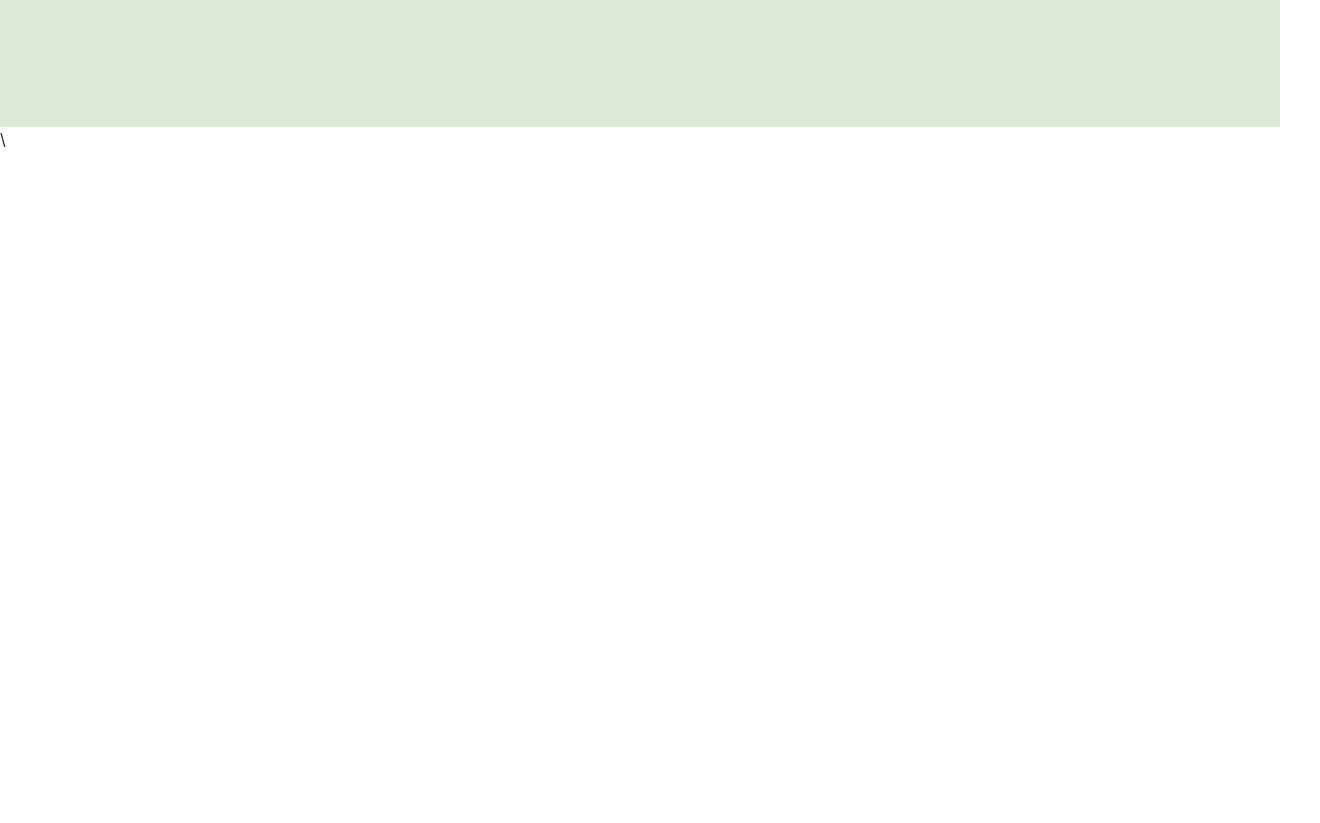
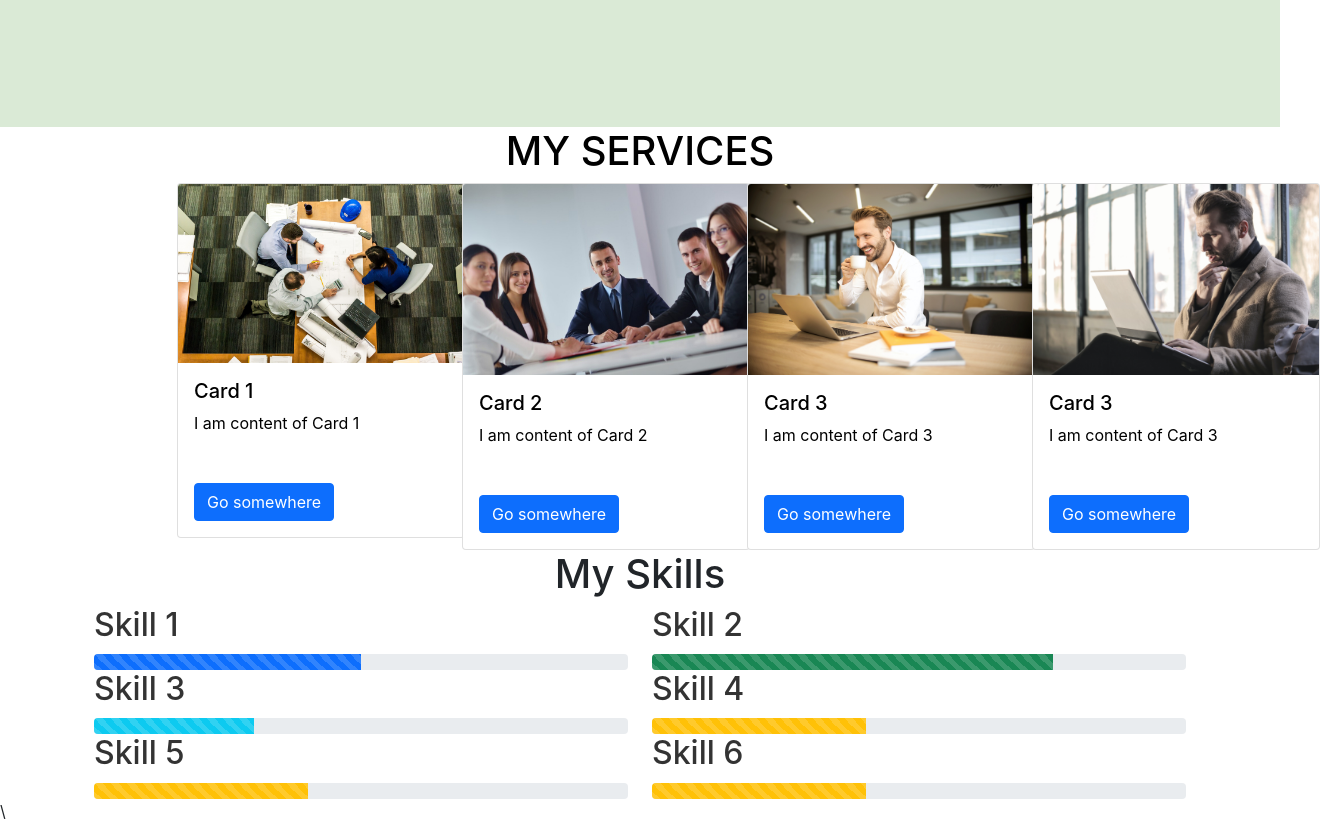
Before and after one commit to Hassam009/My-Personal-Portfolio-Website, a React (Create React App) app in the folder portfolio-website/: page / in a window 1280 px wide. Shown: the part 529-1352 px from the top of the page, 1320 px wide, since content can reach past the window. Before the commit the page ends 800 px from the top, so only its background shows below. Built offline with nearby package versions, Linux system fonts and the light colour scheme.

Commit message:
Progress Bar is added

```diff
--- a/portfolio-website/src/Component/Home.js
+++ b/portfolio-website/src/Component/Home.js
@@ -1,7 +1,8 @@
 import React from "react";
 
 import styled from "styled-components";
-
+import Services from "./Services";
+import Skills from "./Skills";
 const Home = () => {
   const Wrapper = styled.section`
   .heroSection {
@@ -58,7 +59,10 @@ const Home = () => {
             </div>
           </div>
         </div>
+        <Services></Services>
+
       </Wrapper>
+      <Skills></Skills>
     </>
   );
 };
--- a/portfolio-website/src/Component/Services.js
+++ b/portfolio-website/src/Component/Services.js
@@ -5,6 +5,7 @@ const Services = (props) => {
   return (
     <div className="container">
       <div className="row justify-content-center">
+      <h1 className='row justify-content-center'>MY SERVICES</h1>
         <div className="col-md-3">
           <ServicesCards Title="Card 1" Description="I am content of Card 1" src="Images/B1.jpg"/>
         </div>
--- /dev/null
+++ b/portfolio-website/src/Component/Skills.js
@@ -0,0 +1,111 @@
+// Skills.js
+
+import React from 'react';
+import styled from 'styled-components';
+
+const Wrapper = styled.section`
+  /* Skills.css */
+
+  .skill-heading {
+    color: #333; /* Change the color as needed */
+  }
+
+  .custom-progress {
+    margin-top: 10px; /* Adjust margin as needed */
+  }
+`;
+
+const Skills = () => {
+  return (
+    <>
+      <Wrapper className="container">
+        <h1 className="text-center">My Skills</h1>
+        <div className="row mx-auto">
+          {/* First Row */}
+          <div className="col-md-6">
+            <h2 className="skill-heading">Skill 1</h2>
+            <div className="progress custom-progress">
+              <div
+                className="progress-bar progress-bar-striped"
+                role="progressbar"
+                style={{ width: '50%' }}
+                aria-valuenow="50"
+                aria-valuemin="0"
+                aria-valuemax="100"
+              ></div>
+            </div>
+          </div>
+          <div className="col-md-6">
+            <h2 className="skill-heading">Skill 2</h2>
+            <div className="progress custom-progress">
+              <div
+                className="progress-bar progress-bar-striped bg-success"
+                role="progressbar"
+                style={{ width: '75%' }}
+                aria-valuenow="75"
+                aria-valuemin="0"
+                aria-valuemax="100"
+              ></div>
+            </div>
+          </div>
+
+          {/* Second Row */}
+          <div className="col-md-6">
+            <h2 className="skill-heading">Skill 3</h2>
+            <div className="progress custom-progress">
+              <div
+                className="progress-bar progress-bar-striped bg-info"
+                role="progressbar"
+                style={{ width: '30%' }}
+                aria-valuenow="30"
+                aria-valuemin="0"
+                aria-valuemax="100"
+              ></div>
+            </div>
+          </div>
+          <div className="col-md-6">
+            <h2 className="skill-heading">Skill 4</h2>
+            <div className="progress custom-progress">
+              <div
+                className="progress-bar progress-bar-striped bg-warning"
+                role="progressbar"
+                style={{ width: '40%' }}
+                aria-valuenow="40"
+                aria-valuemin="0"
+                aria-valuemax="100"
+              ></div>
+            </div>
+          </div>
+          <div className="col-md-6">
+            <h2 className="skill-heading">Skill 5</h2>
+            <div className="progress custom-progress">
+              <div
+                className="progress-bar progress-bar-striped bg-warning"
+                role="progressbar"
+                style={{ width: '40%' }}
+                aria-valuenow="40"
+                aria-valuemin="0"
+                aria-valuemax="100"
+              ></div>
+            </div>
+          </div>
+          <div className="col-md-6">
+            <h2 className="skill-heading">Skill 6</h2>
+            <div className="progress custom-progress">
+              <div
+                className="progress-bar progress-bar-striped bg-warning"
+                role="progressbar"
+                style={{ width: '40%' }}
+                aria-valuenow="40"
+                aria-valuemin="0"
+                aria-valuemax="100"
+              ></div>
+            </div>
+          </div>
+        </div>
+      </Wrapper>
+    </>
+  );
+};
+
+export default Skills;
```
